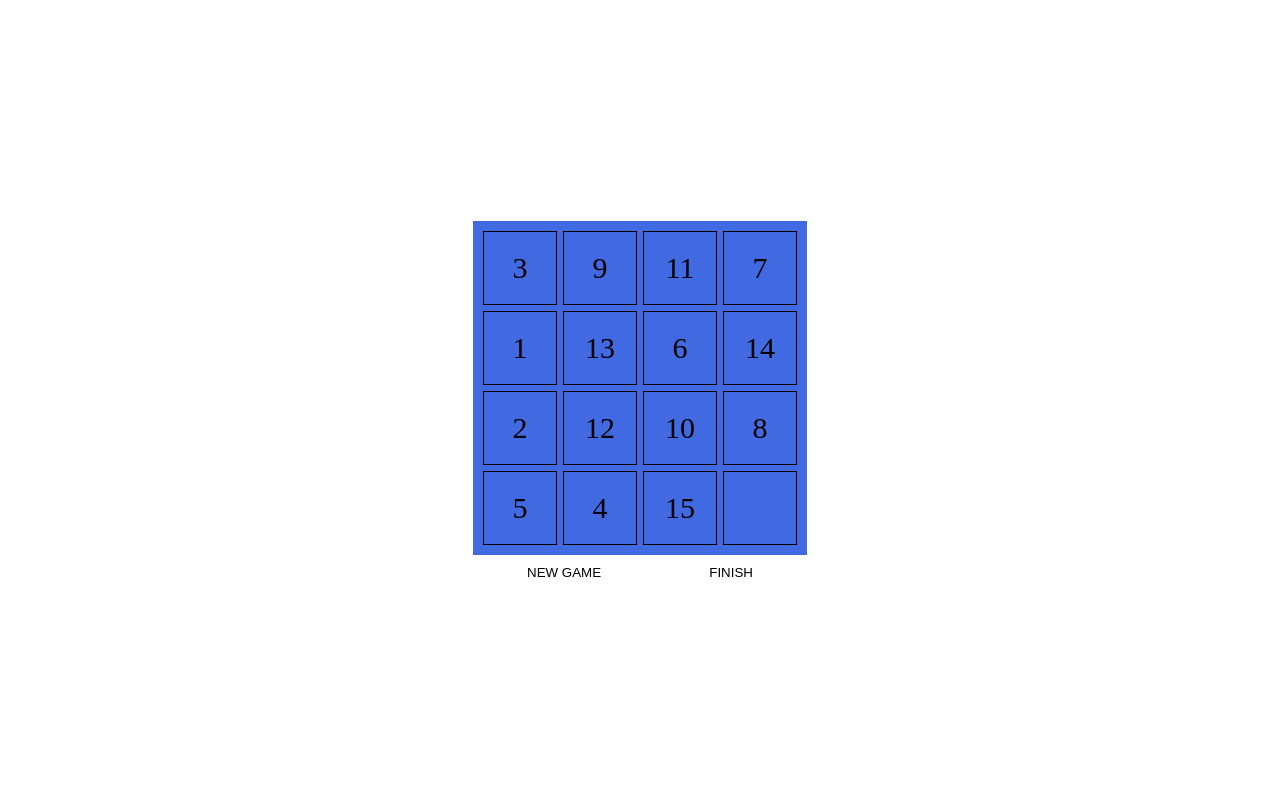
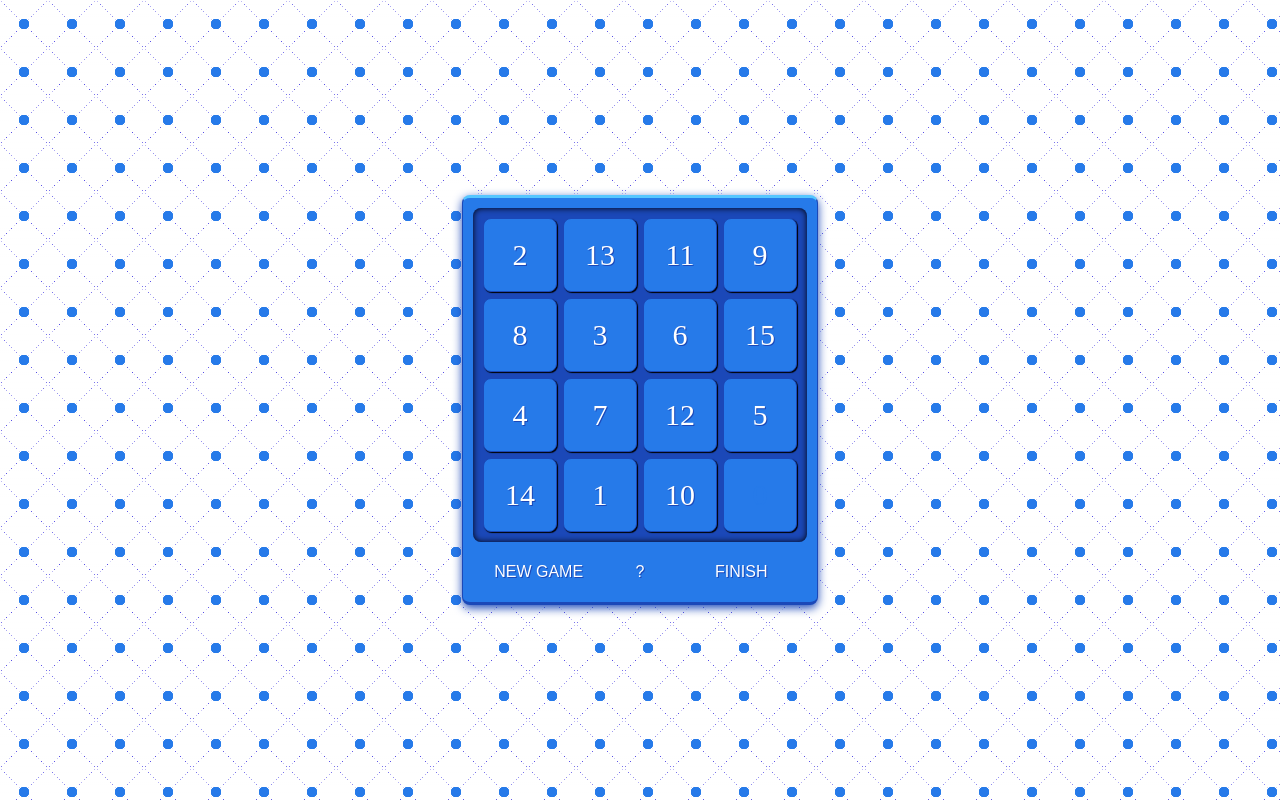
Before and after one commit to kawakiDi/fifteens, a plain HTML site: page index.html in a window 1280 px wide. Both pictures are taken after a click on the button "NEW GAME". Drawn offline with Linux system fonts and the light colour scheme.

Commit message:
syle and js changes

```diff
--- a/index.html
+++ b/index.html
@@ -29,10 +29,11 @@
       <div class="board__card" style="order: 12;"></div>
       <div class="board__card" style="order: 13;"></div>
       <div class="board__card" style="order: 14;"></div>
-      <div class="board__card" style="order: 15;"></div>
+      <div class="board__card board__card--epty" style="order: 15;"></div>
     </div>
     <div class="buttons">
       <button class="start button" type="button">New game</button>
+      <button class="info button" type="button">?</button>
       <button class="finish button" type="button">finish</button>
     </div>
   </section>
--- a/main.js
+++ b/main.js
@@ -1,10 +1,9 @@
 const board        = document.querySelector('.board')
-const patternBoard = Array(15).fill(0)
+const patternBoard = Array(16).fill(0)
 const keyPass      = ['ArrowLeft', 'ArrowRight', 'ArrowUp', 'ArrowDown']
-const config       = { time: 100, }
-let   gameBoard    = [1, 2, 3, 4, 5, 6, 7, 8, 9, 10, 11, 12, 13, 14, 15]
+const config       = { time: 100, arrayLength: 15, positionX: 3, positionY: 3,}
+let   gameBoard    = [1, 2, 3, 4, 5, 6, 7, 8, 9, 10, 11, 12, 13, 14, 15, 0]
 let   isDone       = true
-
 
 window.addEventListener('keydown', (event) => {
   if(isDone) {
@@ -25,7 +24,7 @@ function getRandomNumber(min, max) {
 function startGame() {
   gameBoard = [...patternBoard]
 
-  for (let i = 0; i !== 15;) {
+  for (let i = 0; i < config.arrayLength;) {
     let number = getRandomNumber(1, 15)
 
     if (gameBoard.includes(number)) {
@@ -42,7 +41,7 @@ function startGame() {
 }
 
 function endGame() {
-  for( let i = 0; i < 15; i++ ) {
+  for( let i = 0; i < config.arrayLength; i++ ) {
     if( Number(board.children[i].innerText) !== i + 1) {
       return console.log( 'Not yeat!' )
     }
@@ -51,27 +50,25 @@ function endGame() {
 }
 
 function checkinErrors(array) {
-  let count = 0
+  let countErrors = 0
 
-  for (let i = 0; i < 15; i++) {
+  for (let i = 0; i < config.arrayLength; i++) {
     if (array[i] > array[i + 1]) {
-      count++
+      countErrors++
     } else {
       continue
     }
   }
 
-  if (count % 2 === 0) {
-    console.log( 'pass' )
+  if (countErrors % 2 === 0) {
     setNumbers(array)
   } else {
     startGame()
-    console.log( 'not-pass' )
   }
 }
 
 function setNumbers(array) {
-  for ( let i = 0; i < 15; i++ ) {
+  for ( let i = 0; i < config.arrayLength; i++ ) {
     board.children[i].innerText = array[i]
   }
 }
@@ -82,11 +79,13 @@ function keyOut(event) {
     let   emptyCell  = findEmptyCell()
 
     if( event.key === 'ArrowLeft' ) {
-      let filledCell     = emptyCell - 1
-      let checkBoardWall = emptyCell + filledCell
+      let filledCell = emptyCell - 1
 
-      if( checkBoardWall !== 23 && checkBoardWall !== 15 && checkBoardWall !== 7 && filledCell >= 0 ) {
+      if( config.positionX > 0 ) {
+        config.positionX--
+
         isDone = !isDone
+
         boardCards[ emptyCell  ].classList.toggle( 'motion-left' )
         boardCards[ filledCell ].classList.toggle( 'motion-right' )
 
@@ -105,10 +104,11 @@ function keyOut(event) {
     }
 
     if( event.key === 'ArrowRight' ) {
-      let filledCell     = emptyCell + 1
-      let checkBoardWall = emptyCell + filledCell
+      let filledCell = emptyCell + 1
 
-      if( checkBoardWall !== 23 && checkBoardWall !== 15 && checkBoardWall !== 7 && emptyCell != 15 ) {
+      if( config.positionX < 3 ) {
+        config.positionX++
+
         isDone = !isDone
 
         boardCards[ emptyCell  ].classList.toggle( 'motion-right' )
@@ -132,13 +132,16 @@ function keyOut(event) {
     if( event.key === 'ArrowUp' ) {
       let filledCell = emptyCell - 4
 
-      if( filledCell >= 0 ) {
+      if( config.positionY > 0 ) {
+        config.positionY--
+
         isDone = !isDone
+
         boardCards[ emptyCell  ].classList.toggle( 'motion-up' )
         boardCards[ filledCell ].classList.toggle( 'motion-down' )
 
         setTimeout(() => {
-        boardCards[ emptyCell  ].style.order  = Number(boardCards[ emptyCell ].style.order) - 4
+        boardCards[ emptyCell  ].style.order = Number(boardCards[ emptyCell ].style.order) - 4
         boardCards[ filledCell ].style.order = Number(boardCards[ filledCell ].style.order) + 4
 
         boardCards[ emptyCell  ].classList.toggle( 'motion-up' )
@@ -155,8 +158,11 @@ function keyOut(event) {
     if (event.key === 'ArrowDown') {
       let filledCell = emptyCell + 4
 
-      if( filledCell < 16 ) {
+      if( config.positionY < 3 ) {
+        config.positionY++
+
         isDone = !isDone
+
         boardCards[ emptyCell ].classList.toggle( 'motion-down' )
         boardCards[ filledCell ].classList.toggle( 'motion-up' )
 
@@ -174,14 +180,12 @@ function keyOut(event) {
         }, config.time)
       }
     }
-
-    // testFindErrors()
   }
 }
 
 function findEmptyCell() {
-  for( let i = 0; i < 16; i++ ) {
-    if( board.children[i].textContent === '' ) {
+  for ( let i = 0; i <= config.arrayLength; i++ ) {
+    if( Number( board.children[i].innerText ) === 0 ) {
       return i
     }
   }
@@ -189,9 +193,20 @@ function findEmptyCell() {
 
 function clickOut(event) {
   if( event.target.classList.value.includes('start') ) {
-    board.lastElementChild.innerText = ''
+    for( let i = 0; i < config.arrayLength; i++ ) {
+      board.children[i].classList.remove( 'board__card--epty' )
+    }
+
+    board.children[config.arrayLength].classList.add( 'board__card--epty' )
+
+    board.children[config.arrayLength].innerText = 0
+
+    config.positionX = 3
+    config.positionY = 3
+
     startGame()
   }
+
   if( event.target.classList.value.includes('finish') ) {
     endGame()
   }
--- a/styles.css
+++ b/styles.css
@@ -3,75 +3,114 @@
 }
 
 :root {
-  --movement-distance: 80px;
+  --movement-distance        : 80px;
   --movement-distance-reverce: -80px;
-  --movement-time-duration: 0.3s;
-  --card-width: 74px;
+  --movement-time-duration   : 0.3s;
+  --card-width               : 74px;
+  --border-radius            : 8px;
+  --color-main               : #267ae9;
+  --color-main-light         : #56c6ff;
+  --color-main-dark          : #1b48b8;
+  --color-text               : #ffffff;
 }
 
 .button {
-  padding: 0;
-
-  border: none;
-
-  text-transform: uppercase;
+  width           : 100px;
+  height          : 40px;
+  padding         : 0;
+  border          : none;
+  color           : inherit;
+  text-shadow     : 1px 1px var(--color-main-dark);
+  text-transform  : uppercase;
+  font-size       : 16px;
   background-color: transparent;
+  border-radius   : var(--border-radius);
 }
 
 .button:active {
   filter: opacity(.5);
 }
 
+.button:hover {
+  background-color: var(--color-main-light);
+}
+
+.info {
+  width: 40px;
+}
+
 body {
-  margin: 0;
+  margin    : 0;
+  background:
+    radial-gradient(#267ae9 15%, transparent 16%),
+    repeating-linear-gradient(0deg, transparent 6.5%, #ffffff 7%, #ffffff 9%, transparent 10%),
+    linear-gradient(45deg, transparent 49%, #4f46e4 49%, #4f46e4 51%, transparent 51%),
+    linear-gradient(-45deg, transparent 49%, #4f46e4 49%, #4f46e4 51%, transparent 51%);
+  background-size : 3em 3em;
+  background-color: #ffffff;
+  opacity         : 1;
+  color           : var(--color-text)
 }
 
 .window {
-  display: flex;
+  display        : flex;
   justify-content: center;
-  align-items: center;
+  align-items    : center;
 
   height: 100vh;
 }
 
 .window__game {
-  display: flex;
-  flex-direction: column;
-  row-gap: 10px;
+  display         : flex;
+  flex-direction  : column;
+  row-gap         : 10px;
+  padding         : 10px;
+  box-shadow      : 0 3px 10px 0 var(--color-main-dark);
+  border-top      : 3px solid var(--color-main-light);
+  border-bottom   : 3px solid var(--color-main-dark);
+  border-inline   : 1px solid var(--color-main-dark);
+  border-radius   : var(--border-radius);
+  background-color: var(--color-main);
 }
 
 .board {
-  display: grid;
+  display              : grid;
   grid-template-columns: repeat(4, 1fr);
-  justify-items: center;
-  align-items: center;
-  gap: 6px;
-
-  padding: 10px;
-
-  background-color: royalblue;
+  justify-items        : center;
+  align-items          : center;
+  gap                  : 6px;
+  padding              : 10px;
+  background-color     : var(--color-main-dark);
+  border-radius        : var(--border-radius);
+  box-shadow           : inset 0 0 6px 0 black;
 }
 
 .board__card {
-  display: flex;
-  justify-content: center;
-  align-items: center;
+  display           : flex;
+  justify-content   : center;
+  align-items       : center;
+  width             : var(--card-width);
+  aspect-ratio      : 1;
+  font-size         : 30px;
+  text-shadow       : 1px 1px var(--color-main-dark);
+  position          : relative;
+  animation-duration: var(--movement-time-duration);
+  border            : 1px solid var(--color-main-dark);
+  background-color  : var(--color-main);
+  border-radius     : var(--border-radius);
+  box-shadow        : 1px 1px 1px black;
+}
 
-  width: var(--card-width);
-  aspect-ratio: 1;
-
-  font-size: 30px;
-  border: 1px solid black;
-
-  position: relative;
-  animation-duration: var(--movement-time-duration);
+.board__card--epty {
+  color      : var(--color-main);
+  text-shadow: none;
 }
 
 .buttons {
-  display: flex;
+  display        : flex;
   justify-content: space-around;
-  align-items: center;
-  row-gap: 10px;
+  align-items    : center;
+  row-gap        : 10px;
 }
 
 .motion-right {
```
Also changed, not shown: main copy.js (+15 -15 lines). Lines whose indentation alone changed are shown as unchanged.
